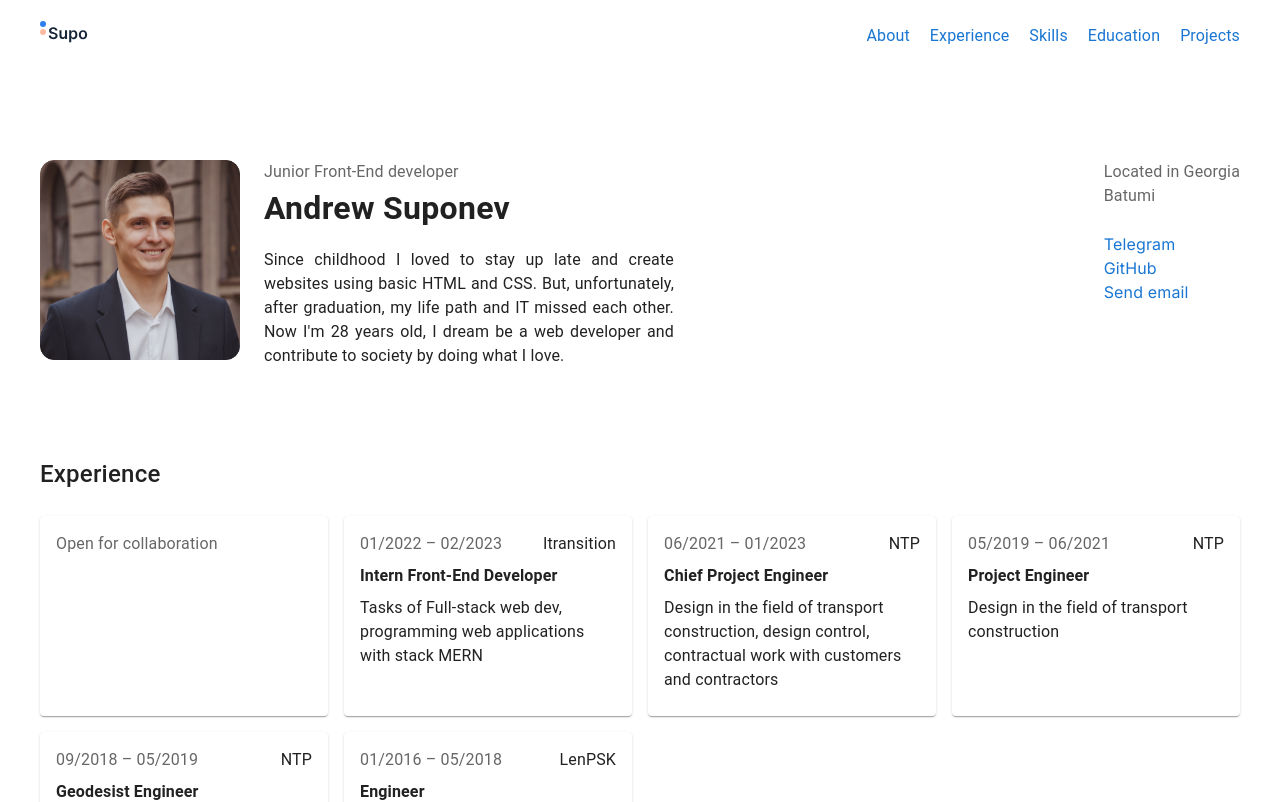
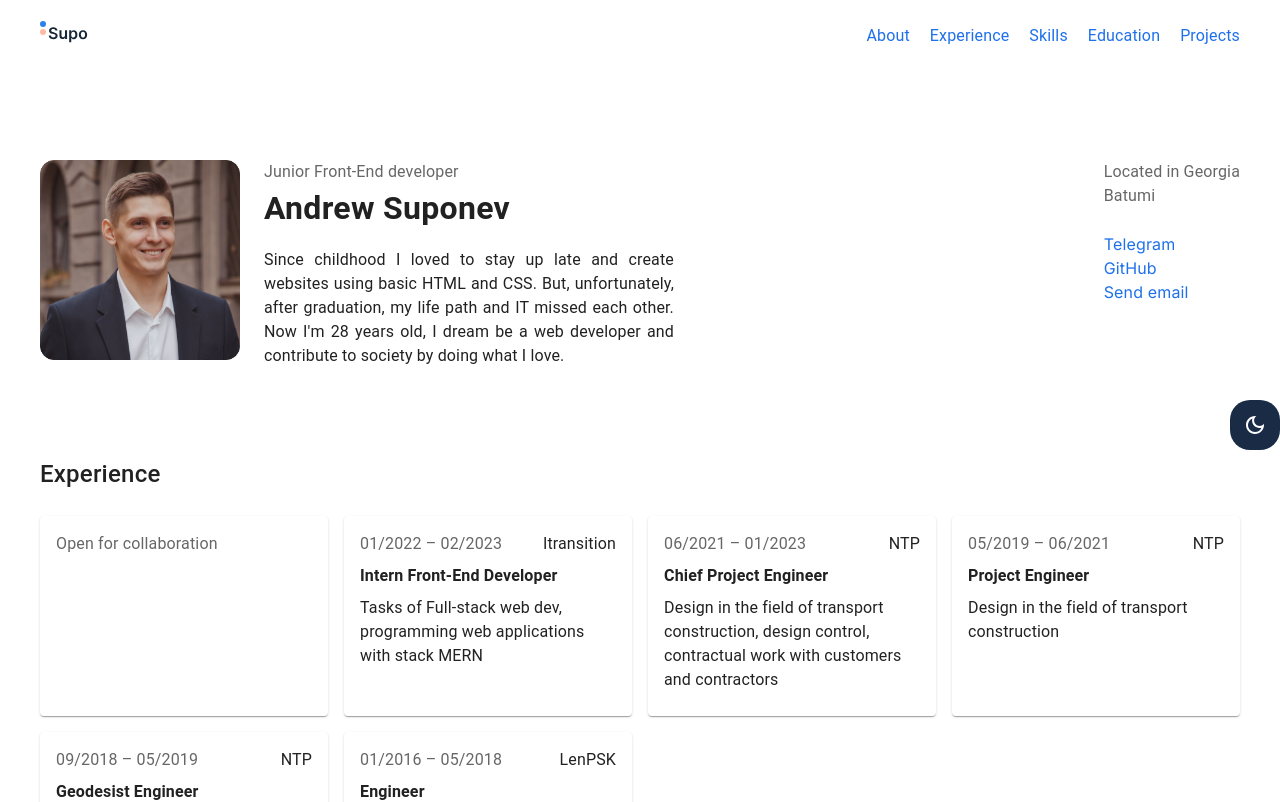
Before and after one commit to asuponev/asuponev.github.io, a React (Create React App) app: page / in a window 1280 px wide. Shown: the top 802 px of the page. Built offline with nearby package versions, Linux system fonts and the light colour scheme.

Commit message:
feat: implement of theme switching

```diff
--- a/src/App.js
+++ b/src/App.js
@@ -1,17 +1,27 @@
+import React, { useMemo } from 'react';
+import { useSelector } from 'react-redux';
 import CssBaseline from '@mui/material/CssBaseline';
+import { ThemeProvider, createTheme } from '@mui/material/styles';
+
+import { themeSettings } from './theme/theme';
 
 import Header from './components/header/header';
 import Sections from './sections/sections';
 import Footer from './components/footer/footer';
+import ThemeSwitcher from './components/theme-switcher/theme-switcher';
 
 const App = () => {
+  const { mode } = useSelector(state => state.options);
+  const theme = useMemo(() => createTheme(themeSettings(mode)), [mode]);
+
   return (
-    <>
+    <ThemeProvider theme={theme}>
       <CssBaseline />
+      <ThemeSwitcher />
       <Header />
       <Sections />
       <Footer />
-    </>
+    </ThemeProvider>
   );
 }
 
--- /dev/null
+++ b/src/components/theme-switcher/theme-switcher.js
@@ -0,0 +1,39 @@
+import React from 'react';
+import { useDispatch, useSelector } from 'react-redux';
+import { Box, IconButton, Stack, Tooltip } from '@mui/material';
+import DarkModeOutlinedIcon from '@mui/icons-material/DarkModeOutlined';
+import LightModeOutlinedIcon from '@mui/icons-material/LightModeOutlined';
+
+import { handleChangeMode } from '../../store/action-creators/options';
+
+const ThemeSwitcher = () => {
+  const dispatch = useDispatch();
+  const { mode } = useSelector(state => state.options);
+
+  return (
+    <Box className="container" sx={{ position: "sticky", top: "50%" }}>
+      <Stack sx={{ background: "#192B45", borderRadius: 5, width: 50, height: 50, position: "absolute", right: 0 }}>
+        <Tooltip
+          title={
+            mode === 'dark'
+              ? 'Turn off Dark mode'
+              : 'Turn on Dark mode'
+          }
+        >
+          <IconButton
+            onClick={() => dispatch(handleChangeMode(mode))}
+            sx={{ color: "#FFFFFF", height: 50 }}
+          >
+            {
+              mode === 'dark'
+                ? <LightModeOutlinedIcon />
+                : <DarkModeOutlinedIcon />
+            }
+          </IconButton>
+        </Tooltip>
+      </Stack >
+    </Box>
+  );
+}
+
+export default ThemeSwitcher;
--- a/src/index.js
+++ b/src/index.js
@@ -1,11 +1,17 @@
 import React from 'react';
 import ReactDOM from 'react-dom/client';
+import { Provider } from 'react-redux';
+
+import App from './App';
+import { store } from './store';
+
 import './index.css';
-import App from './App';
 
 const root = ReactDOM.createRoot(document.getElementById('root'));
 root.render(
   <React.StrictMode>
-    <App />
+    <Provider store={store}>
+      <App />
+    </Provider>
   </React.StrictMode>
 );
--- /dev/null
+++ b/src/store/action-creators/options.js
@@ -0,0 +1,13 @@
+import { oprionsActionTypes } from '../action-types/action-types'
+
+export const handleChangeMode = (mode) => {
+  return (dispatch) => {
+    if (mode === 'dark') {
+      localStorage.setItem('theme', 'light');
+      dispatch({ type: oprionsActionTypes.CHANGE_MODE });
+    } else {
+      localStorage.setItem('theme', 'dark');
+      dispatch({ type: oprionsActionTypes.CHANGE_MODE });
+    }
+  }
+};
--- /dev/null
+++ b/src/store/action-types/action-types.js
@@ -0,0 +1,3 @@
+export const oprionsActionTypes = {
+  CHANGE_MODE: "CHANGE_MODE",
+};
--- /dev/null
+++ b/src/store/index.js
@@ -0,0 +1,9 @@
+import { configureStore } from '@reduxjs/toolkit'
+
+import { optionsReducer } from './reducers/options';
+
+export const store = configureStore({
+  reducer: {
+    options: optionsReducer
+  }
+});
--- /dev/null
+++ b/src/store/reducers/options.js
@@ -0,0 +1,22 @@
+import { oprionsActionTypes } from '../action-types/action-types';
+
+const initialState = {
+  mode: localStorage.getItem('theme') || 'light',
+}
+
+export const optionsReducer = (state = initialState, action) => {
+  switch (action.type) {
+    case oprionsActionTypes.CHANGE_MODE:
+      return {
+        ...state,
+        mode: state.mode === 'light' ? 'dark' : 'light'
+      };
+    case oprionsActionTypes.CHANGE_LANG:
+      return {
+        ...state,
+        lang: action.payload
+      };
+    default:
+      return state;
+  }
+}
--- /dev/null
+++ b/src/theme/theme.js
@@ -0,0 +1,26 @@
+export const themeSettings = (mode) => {
+  return {
+    palette: {
+      mode,
+      ...(mode === "dark"
+        ? {
+          primary: {
+            main: "#1E70EB",
+          },
+          background: {
+            default: "#121F33",
+            alt: "#495D7A"
+          },
+        }
+        : {
+          primary: {
+            main: "#1E70EB",
+          },
+          background: {
+            default: "#FFFFFF",
+            alt: "#F9F9F9"
+          },
+        }),
+    }
+  };
+};
```
